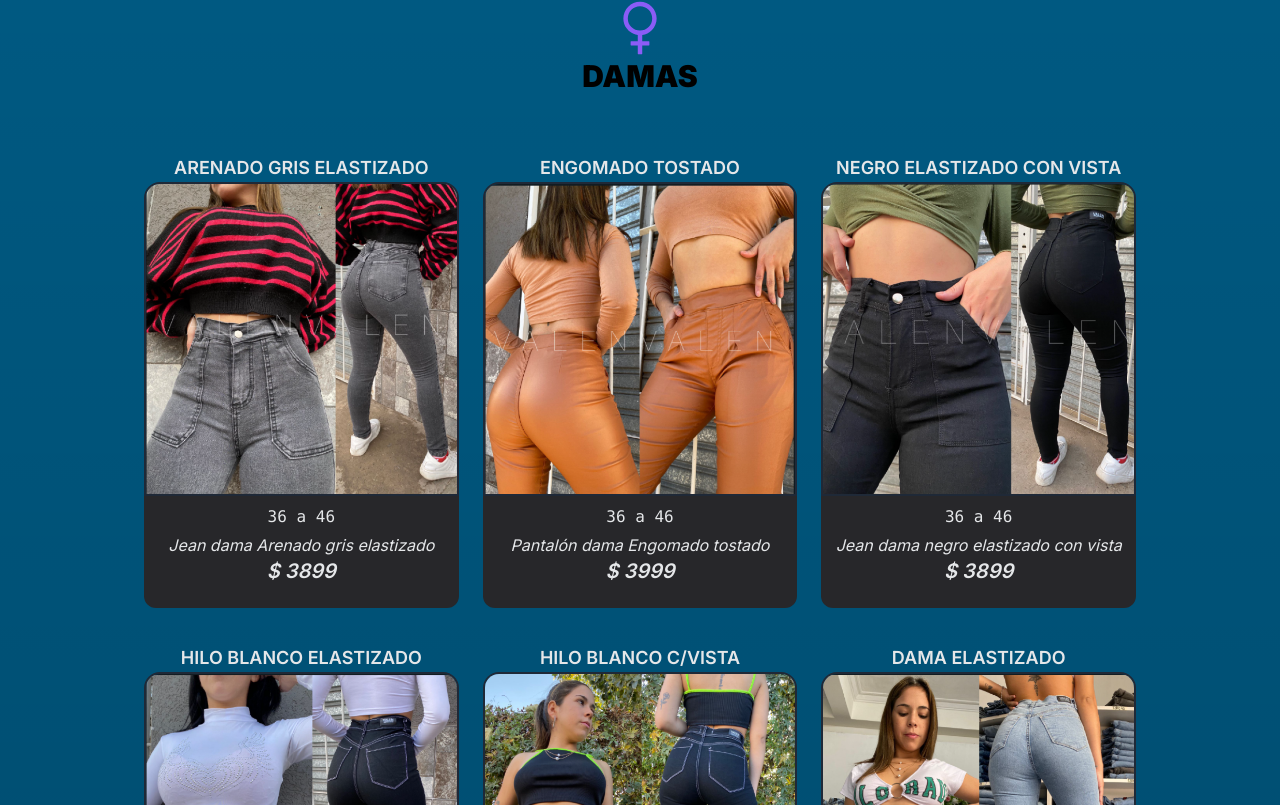
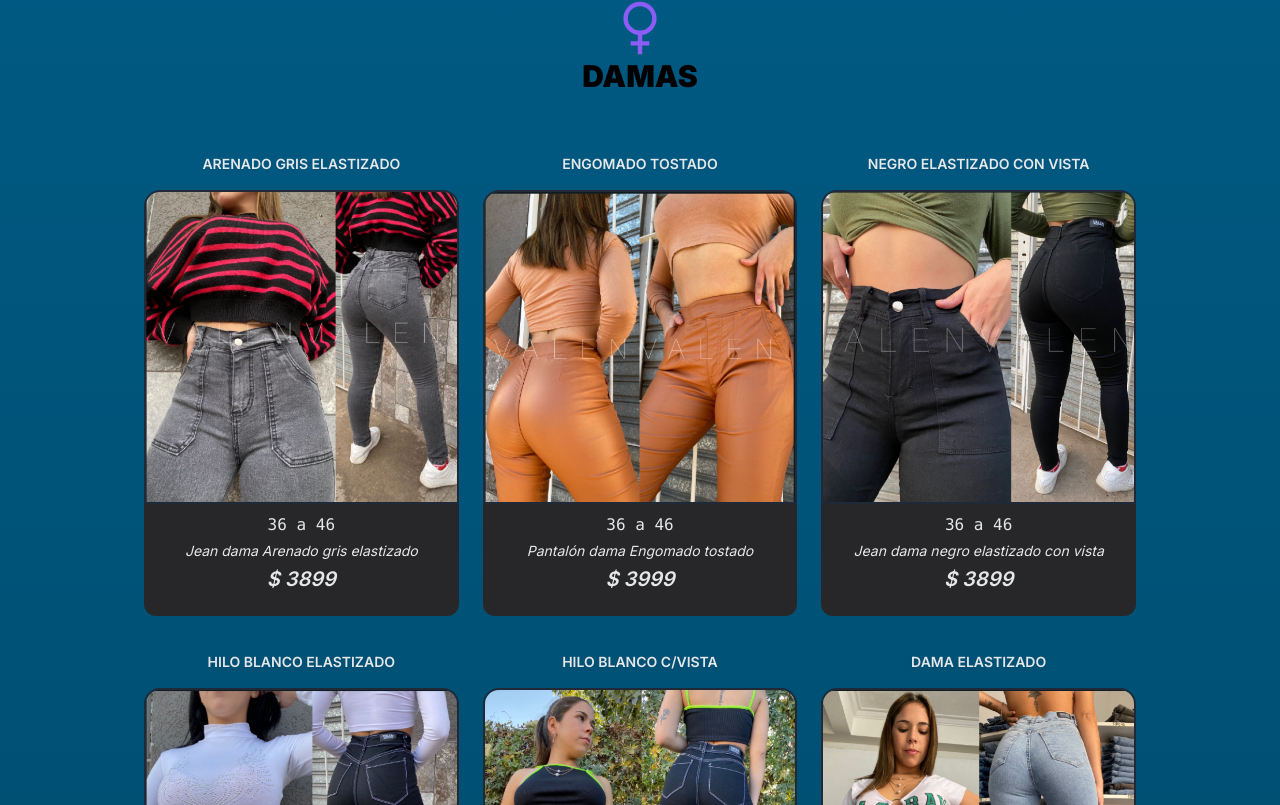
Before and after one commit to DevZeppelin/indianajeans, a Next.js app: page / in a window 1280 px wide. Shown: the part 1015-1820 px from the top of the page. Built offline with nearby package versions, Linux system fonts and the light colour scheme.

Commit message:
little changes en grid components

```diff
--- a/src/app/components/GridComponent.jsx
+++ b/src/app/components/GridComponent.jsx
@@ -5,7 +5,7 @@ const GridComponent = ({name, src, text, talles,precio,bg}) => {
     return (
   <div className="relative ">
         <div>
-          <div className="p-3 uppercase rounded-b-xl text-lg h-10 font-semibold">{name}</div>
+          <div className="p-3 uppercase rounded-b-xl text-sm h-12 font-semibold drop-shadow-sm shadow-black">{name}</div>
           <Image
             src={src}
             alt={text}
@@ -16,7 +16,7 @@ const GridComponent = ({name, src, text, talles,precio,bg}) => {
         </div>
         <div className="bg-zinc-800 py-2 rounded-b-xl border-1 border-sky-900 h-28">
           <code className="text-base ">{talles}</code>
-          <p className="pt-1 italic">{text}</p>
+          <p className="pt-1 italic text-sm md:teext-base p-1">{text}</p>
           <span className="text-xl italic font-semibold">$ {precio}</span>
         </div>
 
```
